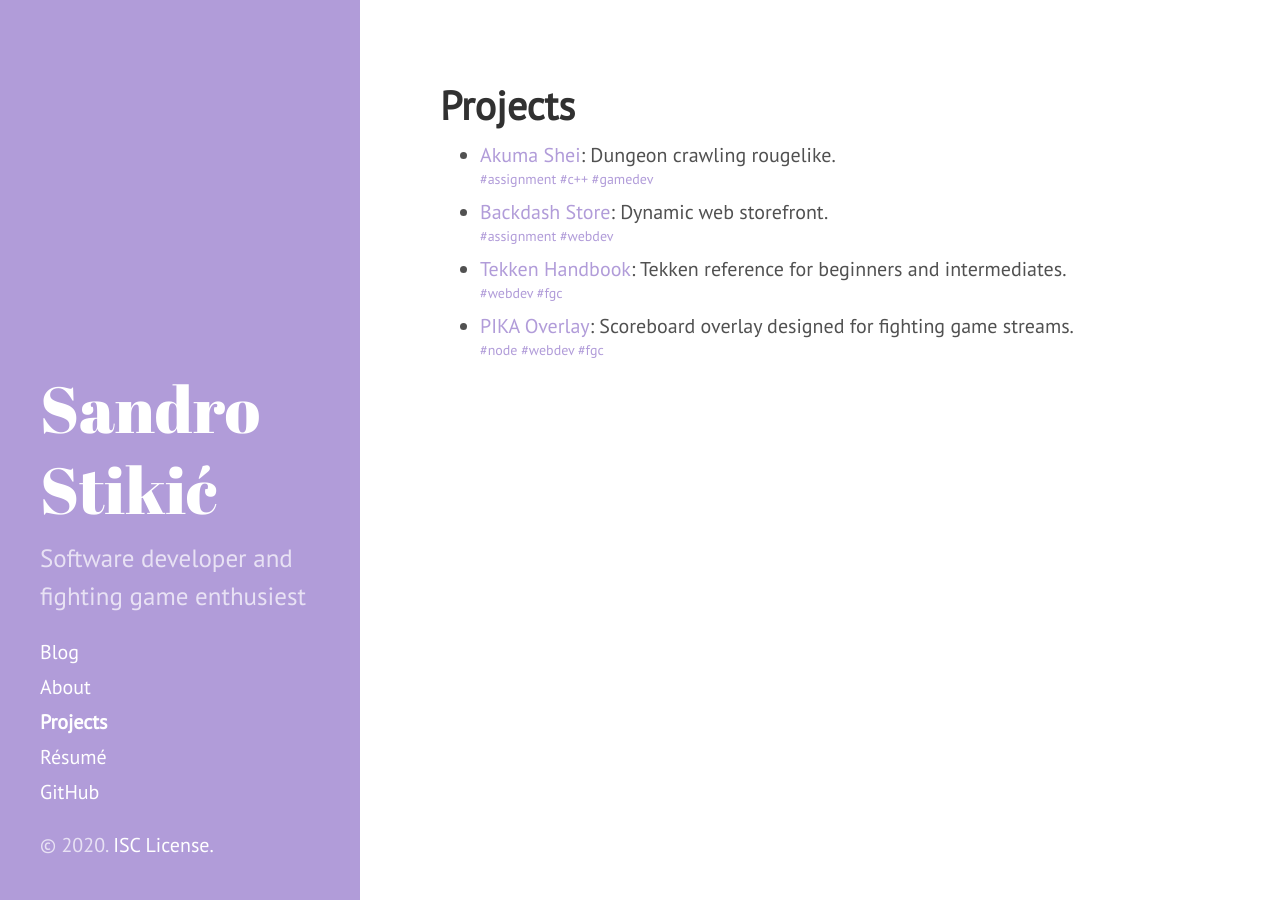
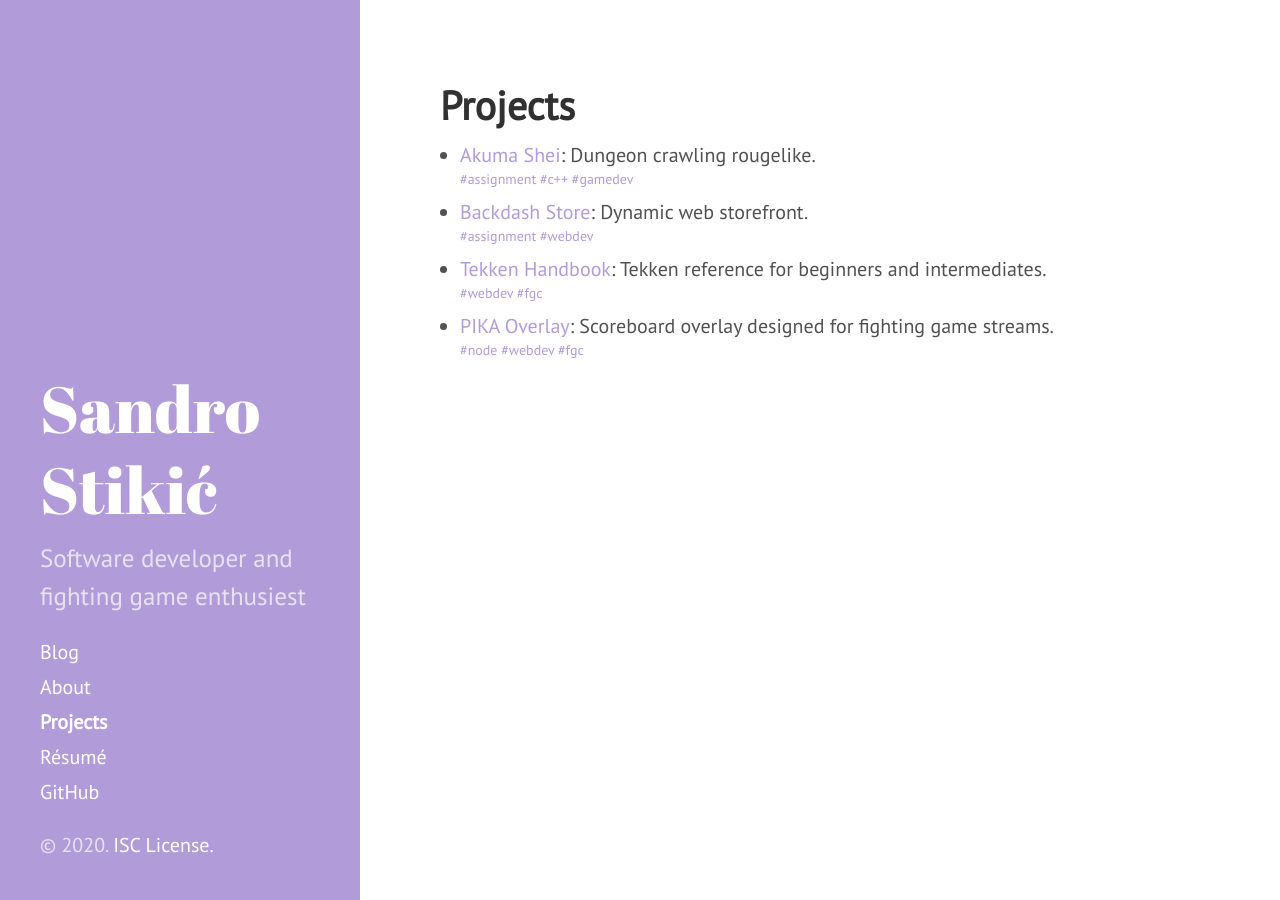
Before and after one commit to opeik/stikic.me, a Jekyll site: the page built from projects.md, in a window 1280 px wide. Built offline with Jekyll 4.4.1, drawn with Linux system fonts in a browser that asks for light colours.

Commit message:
Update mobile ul spacing

```diff
--- a/_sass/hydeout/_layout.scss
+++ b/_sass/hydeout/_layout.scss
@@ -313,3 +313,7 @@ body {
    display: block;
    margin-top: -0.4rem;
 }
+
+.no-padding {
+    padding-left: 1rem;
+}
--- a/projects.md
+++ b/projects.md
@@ -25,7 +25,7 @@ sidebar_link: true
 <div class="projects">
   {% assign tag = "project" %}
   <div id="{{ tag | slugify }}" class="project">
-    <ul>
+    <ul class="no-padding">
       {% for post in site.tags[tag] %}
         <li>
           <span class="project-post">
```
